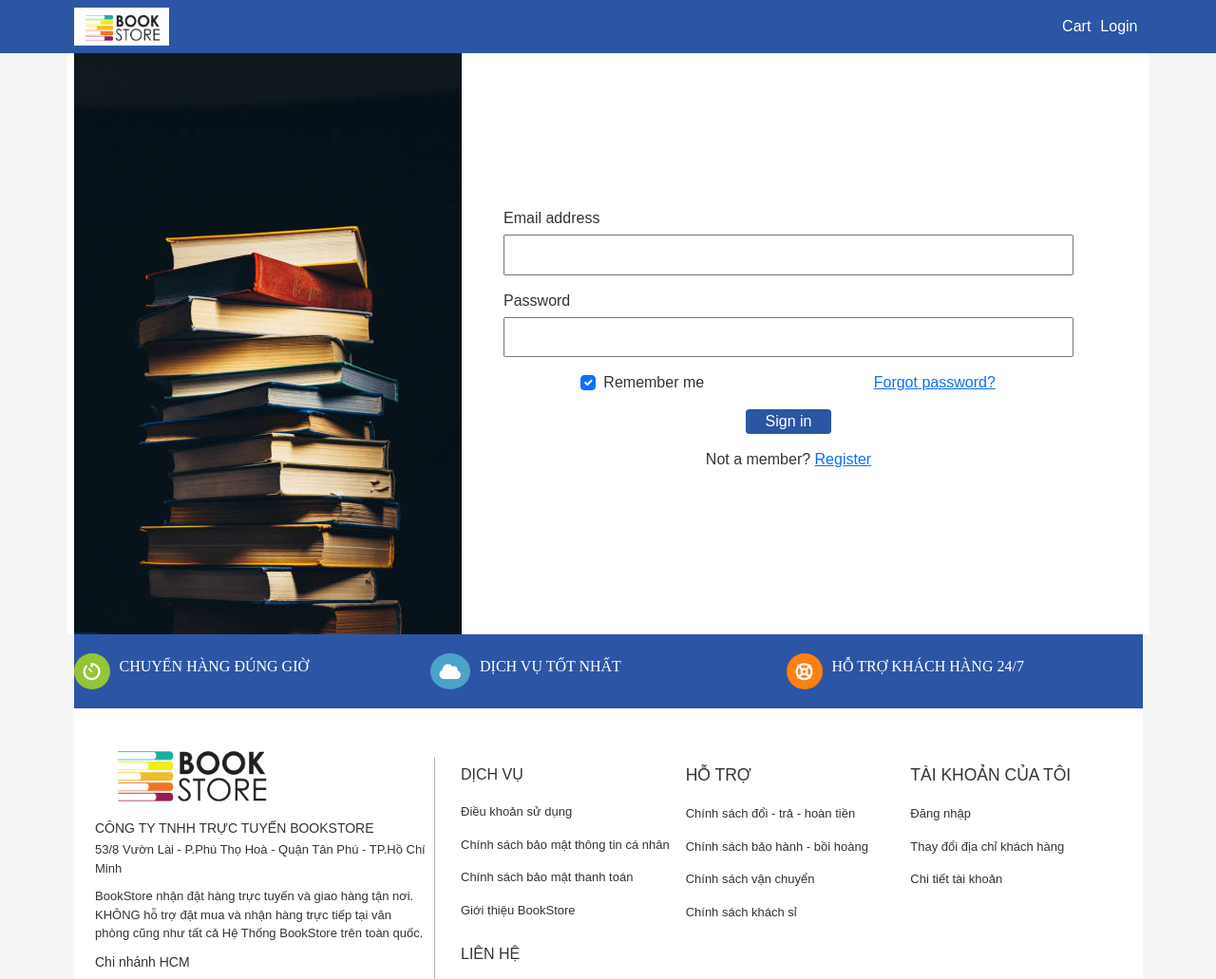
After one commit to QuangHuy2201/Project_BookStore, a PHP site: page /html/new_loging.php in a window 1280 px wide. The commit adds this page. Shown: the top 1031 px of the page at 95% size. Run offline with PHP 8.4, Linux system fonts and the light colour scheme; data that the repository does not hold is empty; some web fonts are replaced.

Commit message:
add file

```diff
--- /dev/null
+++ b/html/new_loging.php
@@ -0,0 +1,55 @@
+<?php
+include "../view/header.php";
+?>
+
+<div class="container">
+    <div class="row bg-white h-100">
+        <div class="col-4">
+            <img src="../static/images/logo/login_img.jpg" alt="logging">
+        </div>
+        <div class="col-8 my-auto plr50">
+            <form action="">
+                <!-- Email input -->
+                <div class="mb-4">
+                    <label class="d-block mb-2" for="email">Email address</label>
+                    <input type="email" id="email" class="p10 w-100 text-start" />
+                </div>
+
+                <!-- Password input -->
+                <div class="form-outline mb-4">
+                    <label class="d-block mb-2" for="password">Password</label>
+                    <input type="password" id="password" class="p10 w-100 text-start" />
+                </div>
+
+                <!-- 2 column grid layout for inline styling -->
+                <div class="row mb-4">
+                    <div class="col d-flex justify-content-center">
+                        <!-- Checkbox -->
+                        <div class="form-check">
+                            <input class="form-check-input" type="checkbox" value="" id="form2Example31" checked />
+                            <label class="form-check-label" for="form2Example31"> Remember me </label>
+                        </div>
+                    </div>
+                    <div class="col  d-flex justify-content-center">
+                        <!-- Simple link -->
+                        <a href="#!">Forgot password?</a>
+                    </div>
+                </div>
+                <div class=" d-flex justify-content-center">
+                    <button type="button" class="btn color-primary mb-4 text-white fs16 plr20 pt05 pb05">Sign in</button>
+                </div>
+
+                <!-- Register buttons -->
+                <div class="text-center">
+                    <p>Not a member? <a href="#!">Register</a></p>
+                </div>
+            </form>
+        </div>
+    </div>
+    </body>
+
+    </html>
+
+    <?php
+    include "../view/footer.php";
+    ?>
--- a/model/connectDB.php
+++ b/model/connectDB.php
@@ -4,12 +4,12 @@ function connectdb(){
 
   $servername="localhost";
   $username="root";
-  $password="";
+  $password="37516196";
   $dbname = "bookstore";
 
 
   // Create connection
-  $conn = new mysqli($servername, $username, $password, $dbname, 3307);
+  $conn = new mysqli($servername, $username, $password, $dbname, 3306);
 
   // Check connection
   if ($conn->connect_error) {
--- a/static/css/Style.css
+++ b/static/css/Style.css
@@ -56,6 +56,10 @@ body {
     background-color: #f5f5f5;
 }
 
+.color-primary {
+    background-color: #2c55a5;
+}
+
 .h-100vh {
     min-height: 100vh;
 }
@@ -94,7 +98,11 @@ body {
 
 }
 
+/* login page */
 
+
+
+/* footer */
 .slogan {
     background-color: var(--bg-primary);
     width: 100%;
--- a/static/css/cart.css
+++ b/static/css/cart.css
@@ -1,6 +1,6 @@
 input {
     text-align: center;
-    width: 50px;
+    width: 30px;
 }
 
 input::-webkit-outer-spin-button,
--- a/static/css/common.css
+++ b/static/css/common.css
@@ -93,6 +93,7 @@ hr {border:none; border-bottom: 0.1rem solid #199342; margin: 0;}
   margin-right: 0rem;
 }
 
+.pb05 {padding-bottom: 0.5rem;}
 .pb10 {padding-bottom: 1rem;}
 .pb15 {padding-bottom: 1.5rem;}
 .pb20 {padding-bottom: 2rem;}
@@ -107,6 +108,7 @@ hr {border:none; border-bottom: 0.1rem solid #199342; margin: 0;}
 .pb120 {padding-bottom: 12rem;}
 .pb140 {padding-bottom: 14rem;}
 
+.pt05 {padding-top: 0.5rem;}
 .pt10 {padding-top: 1rem;}
 .pt20 {padding-top: 2rem;}
 .pt30 {padding-top: 3.0rem;}
@@ -119,6 +121,7 @@ hr {border:none; border-bottom: 0.1rem solid #199342; margin: 0;}
 .ptb30 {padding-top: 3rem; padding-bottom: 3rem;}
 .ptb60 {padding-top: 6rem; padding-bottom: 6rem;}
 
+.p10 {padding: 1rem;}
 .p15 {padding: 1.5rem;}
 .p20 {padding: 2rem;}
 .p30 {padding: 3rem;}
@@ -128,8 +131,11 @@ hr {border:none; border-bottom: 0.1rem solid #199342; margin: 0;}
 }
 
 .plr20{
-  padding-left: 2rem;
-  padding-right: 2rem;
+  padding: 0 2rem;
+}
+
+.plr50{
+  padding: 0 8rem;
 }
 
 /*----- img -----*/
--- a/view/footer.php
+++ b/view/footer.php
@@ -17,7 +17,7 @@
             </div>
         </div>
     </div>
-    <div class="container bg-white pb75">
+    <div class="container bg-white pb20">
         <div class="row px-4">
             <div class="col-4 info pt30">
                 <img src="../static/images/logo/logo1.png" alt="logo" width="200" class="mb10">
@@ -25,7 +25,7 @@
                 <p class="fs13"> 53/8 Vườn Lài - P.Phú Thọ Hoà - Quận Tân Phú - TP.Hồ Chí Minh</p>
                 <p class="fs13">BookStore nhận đặt hàng trực tuyến và giao hàng tận nơi. KHÔNG hỗ trợ đặt mua và nhận hàng trực tiếp tại văn phòng cũng như tất cả Hệ Thống BookStore trên toàn quốc.</p>
                 <p class="fs14 txt-medium">Chi nhánh HCM</p>
-                <iframe src="https://www.google.com/maps/embed?pb=!1m18!1m12!1m3!1d1959.6577681146437!2d106.63277347159912!3d10.787127422831098!2m3!1f0!2f0!3f0!3m2!1i1024!2i768!4f13.1!3m3!1m2!1s0x31752eacc47be85b%3A0x84babd9ec98ae6c!2zTmjDoCBTw6FjaCBUcuG7sWMgVHV54bq_biBOZXdzaG9w!5e0!3m2!1svi!2s!4v1691149445928!5m2!1svi!2s" width="400" height="200" style="border:0;" allowfullscreen="" loading="lazy" referrerpolicy="no-referrer-when-downgrade"></iframe>
+                <iframe src="https://www.google.com/maps/embed?pb=!1m18!1m12!1m3!1d1959.6577681146437!2d106.63277347159912!3d10.787127422831098!2m3!1f0!2f0!3f0!3m2!1i1024!2i768!4f13.1!3m3!1m2!1s0x31752eacc47be85b%3A0x84babd9ec98ae6c!2zTmjDoCBTw6FjaCBUcuG7sWMgVHV54bq_biBOZXdzaG9w!5e0!3m2!1svi!2s!4v1691149445928!5m2!1svi!2s" width="350" height="200" style="border:0;" allowfullscreen="" loading="lazy" referrerpolicy="no-referrer-when-downgrade"></iframe>
             </div>
             <div class="col-8">
                 <div class="row service pt60 pl20">
--- a/view/header.php
+++ b/view/header.php
@@ -27,10 +27,10 @@
                     </button>
                     <div class="collapse navbar-collapse" id="navbarNavAltMarkup">
                         <div class="navbar-nav">
-                            <a <?php if ($header == "home") { ?> class=" nav-link active" <?php   } else { ?> class=" nav-link " <?php   }  ?> aria-current="page" href="index.php">Home</a>
-                            <a <?php if ($header == "product") { ?> class=" nav-link active" <?php   } else { ?> class=" nav-link " <?php   }  ?> href="product.php">Product</a>
+                            <!-- <a <?php if ($header == "home") { ?> class=" nav-link active" <?php   } else { ?> class=" nav-link " <?php   }  ?> aria-current="page" href="index.php">Home</a> -->
+                            <!-- <a <?php if ($header == "product") { ?> class=" nav-link active" <?php   } else { ?> class=" nav-link " <?php   }  ?> href="product.php">Product</a> -->
                             <a class="nav-link" href="cart.php">Cart</a>
-
+                            <a href="../html/new_loging.php" class="nav-link">Login</a>
                         </div>
                     </div>
             </nav>
```
Also changed, not shown: static/images/logo/login_img.jpg (added).
